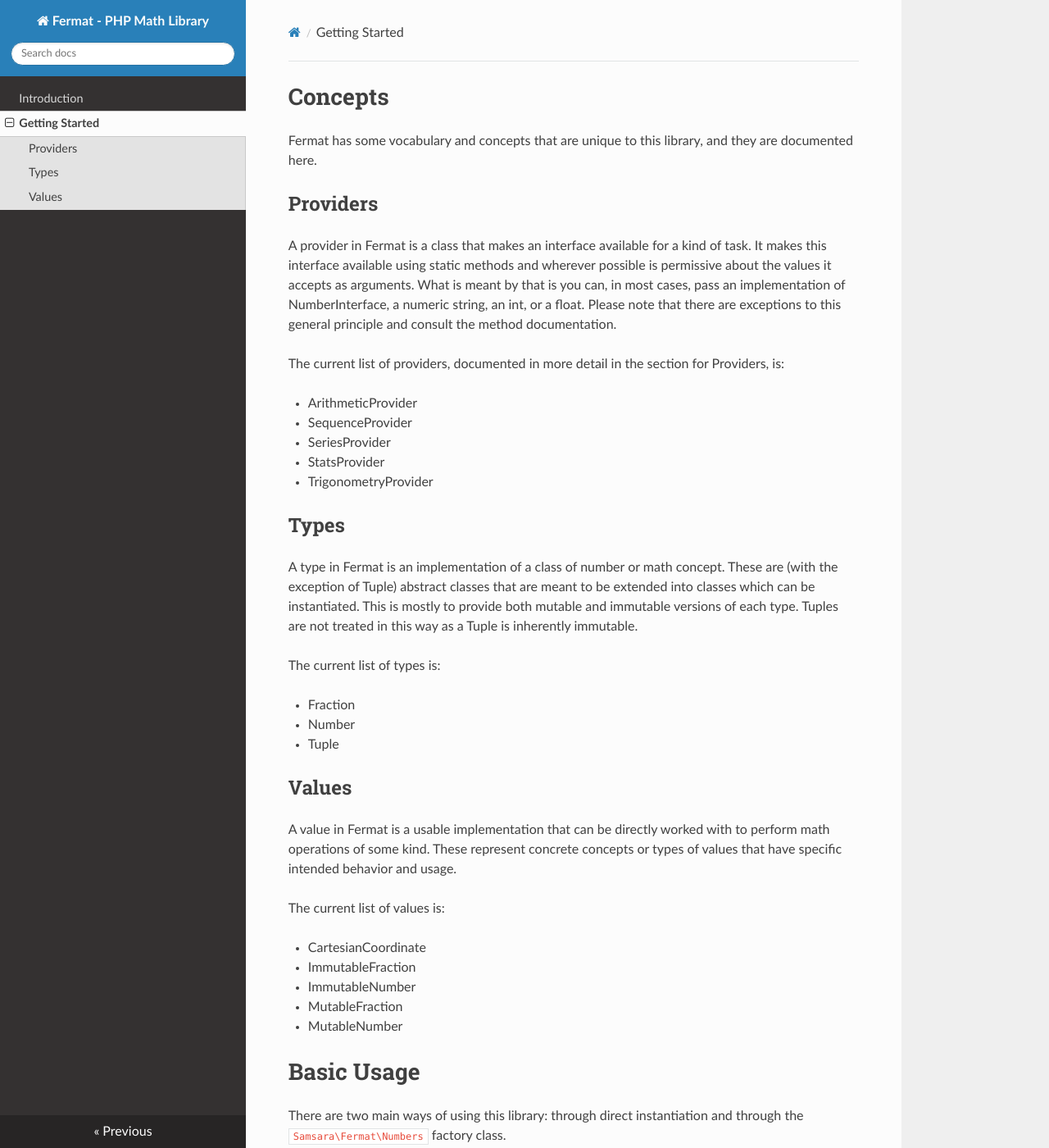
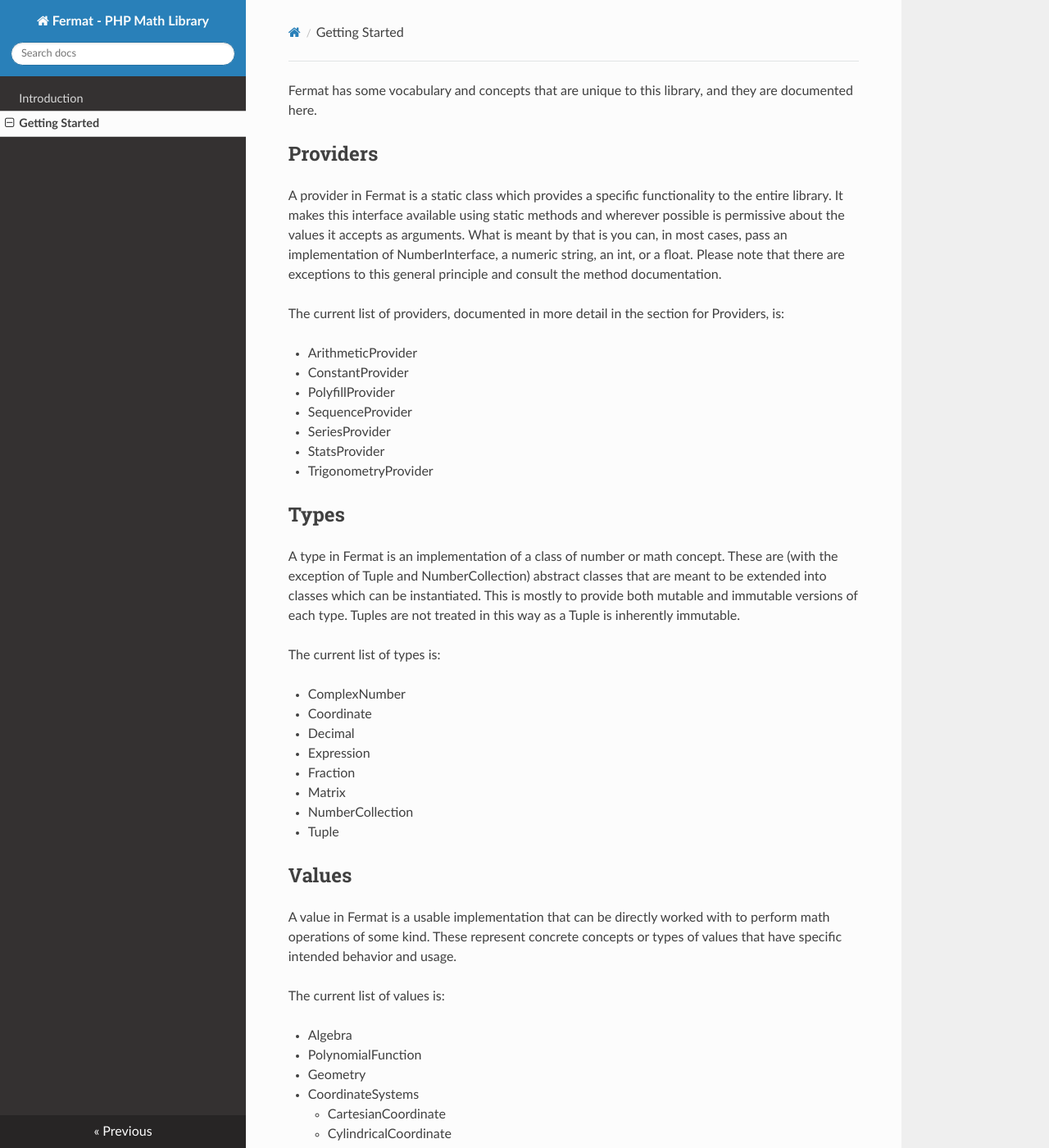
Before and after one commit to JordanRL/Fermat, an MkDocs documentation site: the page built from docs/getting_started/index.md, in a window 1280 px wide and 1400 px high. Shown: the whole window at 82% size. Built offline with MkDocs 1.6.1, drawn with Linux system fonts in a browser that asks for light colours; nearby versions of some CDN libraries; some of the changed text lies outside the part shown.

Commit message:
Completed the introduction page for documentation

```diff
--- a/docs/getting_started/index.md
+++ b/docs/getting_started/index.md
@@ -1,14 +1,14 @@
-# Concepts
-
 Fermat has some vocabulary and concepts that are unique to this library, and they are documented here.
 
 ## Providers
 
-A provider in Fermat is a class that makes an interface available for a kind of task. It makes this interface available using static methods and wherever possible is permissive about the values it accepts as arguments. What is meant by that is you can, in most cases, pass an implementation of NumberInterface, a numeric string, an int, or a float. Please note that there are exceptions to this general principle and consult the method documentation.
+A provider in Fermat is a static class which provides a specific functionality to the entire library. It makes this interface available using static methods and wherever possible is permissive about the values it accepts as arguments. What is meant by that is you can, in most cases, pass an implementation of NumberInterface, a numeric string, an int, or a float. Please note that there are exceptions to this general principle and consult the method documentation.
 
 The current list of providers, documented in more detail in the section for Providers, is:
 
 - ArithmeticProvider
+- ConstantProvider
+- PolyfillProvider
 - SequenceProvider
 - SeriesProvider
 - StatsProvider
@@ -16,12 +16,17 @@ The current list of providers, documented in more detail in the section for Prov
 
 ## Types
 
-A type in Fermat is an implementation of a class of number or math concept. These are (with the exception of Tuple) abstract classes that are meant to be extended into classes which can be instantiated. This is mostly to provide both mutable and immutable versions of each type. Tuples are not treated in this way as a Tuple is inherently immutable.
+A type in Fermat is an implementation of a class of number or math concept. These are (with the exception of Tuple and NumberCollection) abstract classes that are meant to be extended into classes which can be instantiated. This is mostly to provide both mutable and immutable versions of each type. Tuples are not treated in this way as a Tuple is inherently immutable.
 
 The current list of types is:
 
+- ComplexNumber
+- Coordinate
+- Decimal
+- Expression
 - Fraction
-- Number
+- Matrix
+- NumberCollection
 - Tuple
 
 ## Values
@@ -30,17 +35,28 @@ A value in Fermat is a usable implementation that can be directly worked with to
 
 The current list of values is:
 
-- CartesianCoordinate
+- Algebra
+  - PolynomialFunction
+- Geometry
+  - CoordinateSystems
+    - CartesianCoordinate
+    - CylindricalCoordinate
+    - PolarCoordinate
+    - SphericalCoordinate
+- ImmutableComplexNumber
+- ImmutableDecimal
 - ImmutableFraction
-- ImmutableNumber
+- ImmutableMatrix
+- MutableComplexNumber
+- MutableDecimal
 - MutableFraction
-- MutableNumber
+- MutableMatrix
 
-# Basic Usage
+## Values
 
 There are two main ways of using this library: through direct instantiation and through the `Samsara\Fermat\Numbers` factory class.
 
-## Using the Factory
+### Using the Factory
 
 The `Samsara\Fermat\Numbers` factory class provides a way to use the Value classes in Fermat without being as specific as those classes may require. Consider the following code:
 
@@ -154,19 +170,19 @@ The fully qualified class names for the built in values, as strings, are availab
 - `Numbers::MUTABLE_FRACTION`: MutableFraction
 - `Numbers::CARTESIAN_COORDINATE`: CartesianCoordinate
 
-## Direct Instantiation
+### Direct Instantiation
 
 You can also directly instantiate the Value classes if you wish, and sometimes it is desirable to do so.
 
-### ImmutableNumber and MutableNumber
+#### ImmutableNumber and MutableNumber
 
-These classes extend the `Samsara\Fermat\Types\Number` abstract class, and their constructors have the following signature:
+These classes extend the `Samsara\Fermat\Types\Decimal` abstract class, and their constructors have the following signature:
 
 `__construct(int|float|numeric $value, $precision = 10, $base = 10)`
 
-**These classes implement the `NumberInterface` and `DecimalInterface`**
+**These classes implement the `SimpleNumberInterface` and `DecimalInterface`**
 
-### ImmutableFraction and MutableFraction
+#### ImmutableFraction and MutableFraction
 
 These classes extend the `Samsara\Fermat\Types\Fraction` abstract class, and their constructors have the following signature:
 
@@ -174,11 +190,11 @@ These classes extend the `Samsara\Fermat\Types\Fraction` abstract class, and the
 
 Note that if either $numerator or $denominator are not whole numbers, they will be rounded. Both the numerator and denominator are stored internally by `Fraction` as instances of `ImmutableNumber`, and they will be coerced into this Value.
 
-**These classes implement the `NumberInterface` and `FractionInterface`**
+**These classes implement the `SimpleNumberInterface` and `FractionInterface`**
 
-### CartesianCoordinate
+#### CartesianCoordinate
 
-This class extends the `Samsara\Fermat\Types\Tuple` class, and its constructor has the following signature:
+This class extends the `Samsara\Fermat\Types\Coordinate` class, and its constructor has the following signature:
 
 `__construct(array $data)`
 
```
Also changed, not shown: docs/index.md (+49 -15 lines).
